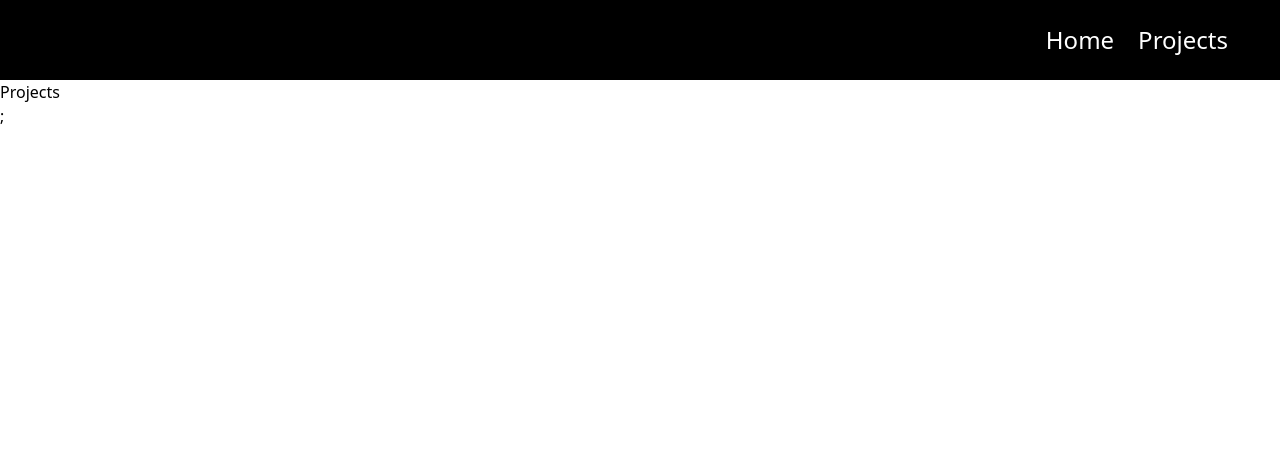
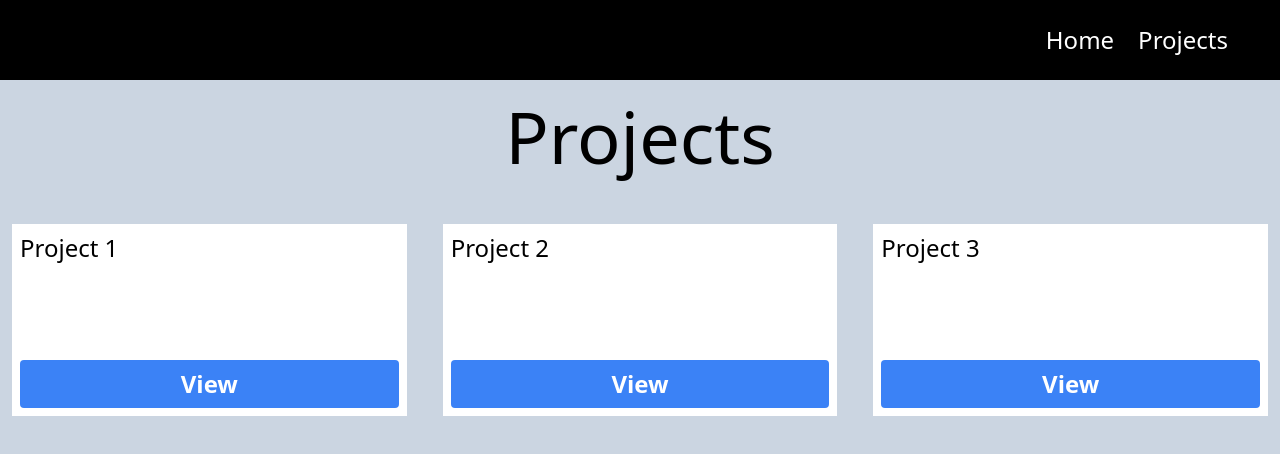
Before and after one commit to Lee3m/fyp, a React (Vite) app in the folder frontend/: page /projects in a window 1280 px wide. Shown: the top 454 px of the page. Built offline with nearby package versions, Linux system fonts and the light colour scheme.

Commit message:
added card design

```diff
--- a/frontend/src/App.jsx
+++ b/frontend/src/App.jsx
@@ -1,5 +1,6 @@
 import { BrowserRouter, Routes, Route } from "react-router-dom";
 import Layout from "./components/layout/Layout";
+import ProjectsView from "./components/view/ProjectsView";
 
 function App() {
   return (
@@ -7,7 +8,7 @@ function App() {
       <Layout>
         <Routes>
           <Route path="/" element={<h1>Home</h1>} />
-          <Route path="/projects" element={<h1>Projects</h1>} />
+          <Route path="/projects" element={<ProjectsView />} />
         </Routes>
       </Layout>
     </BrowserRouter>
--- a/frontend/src/components/layout/Layout.jsx
+++ b/frontend/src/components/layout/Layout.jsx
@@ -5,7 +5,7 @@ function Layout({ children }) {
   return (
     <>
       <NavigationBar />
-      <main>{children}</main>;
+      <main className="h-screen h-full">{children}</main>
     </>
   );
 }
--- /dev/null
+++ b/frontend/src/components/ui/Button.jsx
@@ -0,0 +1,12 @@
+const Button = ({ children, onClick }) => {
+  return (
+    <button
+      className="bg-blue-500 hover:bg-blue-700 text-white font-bold py-2 px-2 rounded"
+      onClick={onClick}
+    >
+      {children}
+    </button>
+  );
+};
+
+export default Button;
--- /dev/null
+++ b/frontend/src/components/ui/Card.jsx
@@ -0,0 +1,13 @@
+import React from "react";
+import Button from "./Button";
+import "./Card.scss";
+const Card = ({ title }) => {
+  return (
+    <div className="w-auto h-48 bg-white text-2xl p-2 flex flex-col justify-between m-3">
+      <h1>{title}</h1>
+      <Button>View</Button>
+    </div>
+  );
+};
+
+export default Card;
--- /dev/null
+++ b/frontend/src/components/ui/Card.scss
@@ -0,0 +1,4 @@
+h1 {
+  overflow-wrap: break-word;
+  word-break: break-all;
+}
--- a/frontend/src/components/view/ProjectsView.jsx
+++ b/frontend/src/components/view/ProjectsView.jsx
@@ -0,0 +1,19 @@
+import React from "react";
+import Card from "../ui/Card";
+
+const ProjectsView = () => {
+  return (
+    <div className="bg-slate-300">
+      <h1 className="text-7xl p-5 flex justify-center items-center mb-5">
+        Projects
+      </h1>
+      <div className=" h-screen grid grid-cols-3 gap-3">
+        <Card title="Project 1" />
+        <Card title="Project 2" />
+        <Card title="Project 3" />
+      </div>
+    </div>
+  );
+};
+
+export default ProjectsView;
```
